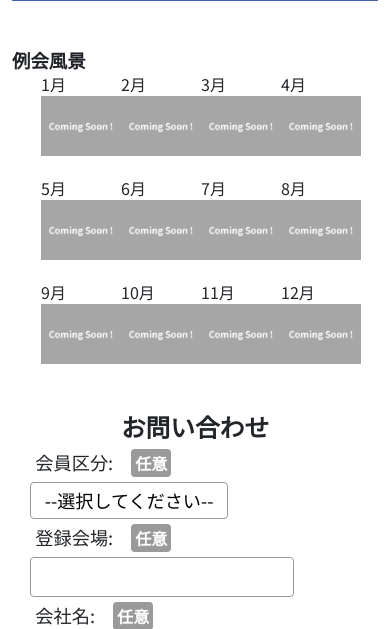
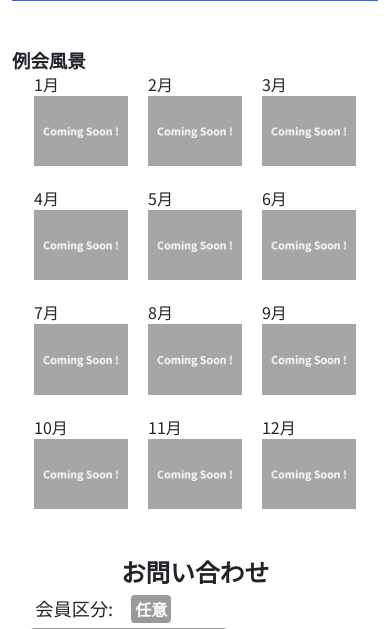
Before and after one commit to linepark-webteam/shinyoko-renew, a PHP site: page / in a window 390 px wide. Shown: the part 3661-4290 px from the top of the page. Run offline with PHP 8.4, Linux system fonts and the light colour scheme; some libraries are stand-ins or nearby versions.

Commit message:
meeting-images edit

```diff
--- a/css/main.css
+++ b/css/main.css
@@ -654,40 +654,43 @@ h6 {
     font-size: calc(18px + 4 * ((100vw - 320px) / 640));
   }
 }
+
 .meeting-images-container {
   display: flex;
   flex-direction: column;
-  justify-content: center;
   align-items: center;
-  gap: 20px;
+  width: 100%;
 }
 
+/* 各行のスタイル */
 .meeting-images-row {
-  width: 90%;
   display: flex;
-  justify-content: space-between;
+  flex-wrap: wrap;
+  justify-content: center;
+  gap: 20px;
+  width: 100%;
+  max-width: 1200px;
 }
 
+/* 各月の画像ブロック */
+.meeting-images-row div {
+  display: flex;
+  flex-direction: column;
+  align-items: flex-start;
+  width: calc(25% - 20px); /* 991px以上で4列 */
+}
+
+/* 画像のスタイル */
 .meeting-image {
-  width: 180px;
+  width: 100%;
+  max-width: 200px;
   height: auto;
 }
-@media screen and (max-width: 991px) {
-  .meeting-image {
-    width: 120px;
-    height: auto;
-  }
-}
-@media screen and (max-width: 767px) {
-  .meeting-image {
-    width: 100px;
-    height: auto;
-  }
-}
-@media screen and (max-width: 500px) {
-  .meeting-image {
-    width: 80px;
-    height: auto;
+
+/* 768px以下では2列 */
+@media screen and (max-width: 768px) {
+  .meeting-images-row div {
+    width: calc(33.33% - 20px); /* 2列 */
   }
 }
 
--- a/index.html
+++ b/index.html
@@ -448,7 +448,7 @@
       <h2 class="meeting-images-head">例会風景</h2>
     </div>
 
-    <div class="meeting-images-container container">
+    <div class="meeting-images-container container-fluid">
 
       <div class="meeting-images-row">
         <div>
@@ -467,9 +467,6 @@
           <p>4月</p>
           <img class="meeting-image" src="./img/coming-soon.png" alt="">
         </div>
-      </div>
-
-      <div class="meeting-images-row">
         <div>
           <p>5月</p>
           <img class="meeting-image" src="./img/coming-soon.png" alt="">
@@ -486,9 +483,6 @@
           <p>8月</p>
           <img class="meeting-image" src="./img/coming-soon.png" alt="">
         </div>
-      </div>
-
-      <div class="meeting-images-row">
         <div>
           <p>9月</p>
           <img class="meeting-image" src="./img/coming-soon.png" alt="">
```
